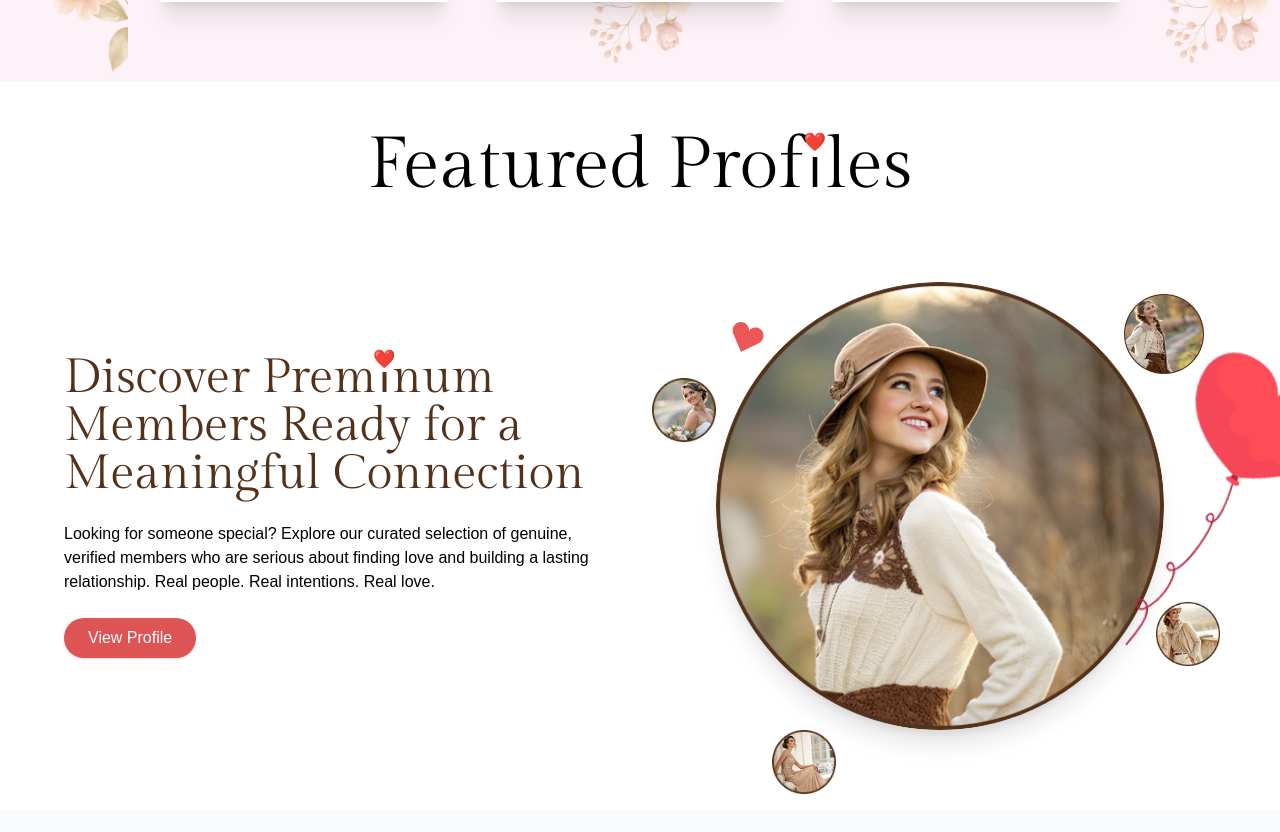
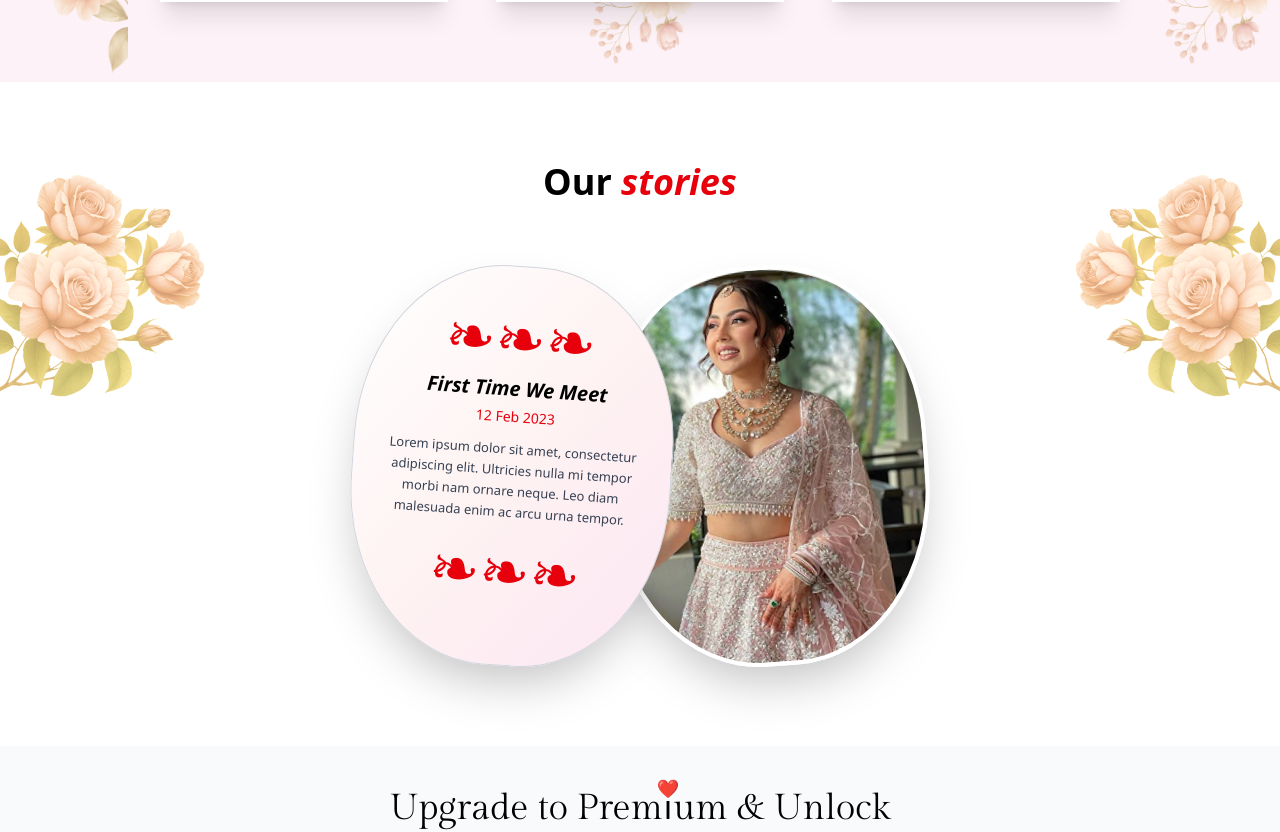
Before and after one commit to Manish6906/shaadisanskarRD, a React (Vite) app: page / in a window 1280 px wide. Shown: the part 2940-3772 px from the top of the page. Built offline with nearby package versions, Linux system fonts and the light colour scheme; no server answers; a web font is replaced by a local one.

Commit message:
complete all

```diff
--- a/src/Component/HomePage/FourthSection.jsx
+++ b/src/Component/HomePage/FourthSection.jsx
@@ -1,113 +1,54 @@
 import React from "react";
-import Image15 from "../../assets/Images/Image15.png";
-import ballon from "../../assets/Images/ballon.png";
-import Ellipse1 from "../../assets/Images/Ellipse1.png";
-import Ellipse2 from "../../assets/Images/Ellipse2.png";
-import Ellipse3 from "../../assets/Images/Ellipse3.png";
-import Heart from "../../assets/Images/Heart.png";
-import Ellipse4 from "../../assets/Images/Ellipse4.png";
-import { Link } from "react-router-dom";
+import girl1 from "../../assets/Images/Rectangle 394 (1).png";
+import smallflower from "../../assets/Images/jnbdjb 1.png";
+import smallflower1 from "../../assets/Images/jnbdjb 2.png";
 
-function FourthSection() {
+const OurStoriesSection = () => {
   return (
-    <div>
-    <h1 className="text-4xl sm:text-5xl md:text-6xl lg:text-7xl mt-12 gilda-display-regular text-black text-center">
-  Featured Prof
-  <span className="relative inline-block mx-[2px]">
-    <span className="inline-block">
-      <svg
-        className="w-[12px] h-[20px] lg:w-[18px] lg:h-[30px]"
-        viewBox="0 0 6 100"
-        xmlns="http://www.w3.org/2000/svg"
-      >
-        <line x1="3" y1="0" x2="3" y2="100" stroke="black" strokeWidth="15" />
-      </svg>
-    </span>
-    <span className="absolute top-[-14px] sm:top-[-1px] left-1/2 transform -translate-x-1/2 text-[#EB5757] text-base sm:text-lg">
-      ❤️
-    </span>
-  </span>
-  les
-</h1>
+    <div className="relative bg-white py-20 px-4 sm:px-8 lg:px-20 overflow-hidden font-jost">
+      {/* Floral corners - enlarged */}
+      <img
+        src={smallflower}
+        alt="smallflower"
+        className="absolute top-20 left-0 w-32 sm:w-44 md:w-52"
+      />
+      <img
+        src={smallflower1}
+        alt="smallflower1"
+        className="absolute top-20 right-0 w-32 sm:w-44 md:w-52"
+      />
 
+      {/* Section heading */}
+      <h2 className="text-3xl sm:text-4xl text-center font-semibold mb-16 ">
+        Our <span className="text-red-600 italic">stories</span>
+      </h2>
 
-    <section className="relative  py-20 px-6 md:px-16 text-[#53321B] overflow-hidden">
-      <div className="grid grid-cols-1 lg:grid-cols-2 items-center gap-12 z-10 relative gilda-display-regular">
-        {/* Text Content */}
-        <div className="space-y-6">
-
-          <h2 className="text-3xl sm:text-4xl md:text-5xl ">
-       Discover Prem
-            <span className="relative inline-block">
-              <span className="inline-block">
-                <svg className="w-[10px] h-[14px] lg:w-[15px] lg:h-[20px]" viewBox="0 0 6 100" xmlns="http://www.w3.org/2000/svg">
-                  <line x1="3" y1="0" x2="3" y2="100" stroke="#53321B" strokeWidth="20" />
-                </svg>
-              </span>
-              <span className="absolute top-[-12px] sm:top-[-8px] left-1/2 transform -translate-x-1/2  text-lg">
-                ❤️
-              </span>
-            </span>
-         num Members Ready for a Meaningful Connection
-          </h2>
-          <p className="text-black text-base jost">
-            Looking for someone special? Explore our curated selection of genuine, verified
-            members who are serious about finding love and building a lasting relationship.
-            Real people. Real intentions. Real love.
-
+      {/* Main Content */}
+      <div className="flex flex-col md:flex-row items-center justify-center relative z-10">
+        {/* Story Card */}
+        <div className="bg-gradient-to-br from-white via-red-50 to-pink-100 w-[90%] sm:w-[320px] h-[400px] rounded-[45%] border border-gray-300 shadow-2xl px-6 py-10 text-center rotate-[4deg] transition-transform duration-500 hover:scale-105 z-10">
+          <div className="text-red-600 text-6xl mb-2">❧❧❧</div>
+          <h3 className="text-xl font-semibold italic">First Time We Meet</h3>
+          <p className="text-red-600 text-sm mt-1 mb-3">12 Feb 2023</p>
+          <p className="text-[13px] text-gray-700 leading-relaxed">
+            Lorem ipsum dolor sit amet, consectetur adipiscing elit. Ultricies
+            nulla mi tempor morbi nam ornare neque. Leo diam malesuada enim ac
+            arcu urna tempor.
           </p>
-        <Link to="/userprofile">
-          <button className="bg-[#DE5353] text-white px-6 py-2 cursor-pointer rounded-full  jost shadow">
-            View Profile
-          </button>
-          </Link>
+          <div className="text-red-600 text-6xl mt-4">❧❧❧</div>
         </div>
 
-        {/* Main Image with Floating Elements */}
-        <div className="relative w-full max-w-md mx-auto">
-          {/* Main Circle Image */}
+        {/* Image - slightly overlapped */}
+        <div className="w-[90%] sm:w-[320px] h-[400px] -ml-10 md:-ml-16 mt-[-20px] md:mt-0 overflow-hidden rounded-[45%] shadow-2xl border-4 border-white -rotate-[4deg] transition-transform duration-500 hover:scale-105 z-0">
           <img
-            src={Image15}
-            alt="Profile Highlight"
-            className="rounded-full shadow-xl w-full"
-          />
-
-          {/* Floating Images Around the Circle */}
-          <img
-            src={ballon}
-            alt="ballon"
-            className="absolute top-1/2 -translate-y-1/2 -right-8 sm:-right-44 md:-right-[12.4rem] w-20 md:w-80"
-          />
-          <img
-            src={Ellipse1}
-            alt="Ellipse1"
-            className="absolute top-16 -left-10 sm:top-24 sm:-left-16 w-12 sm:w-16"
-          />
-          <img
-            src={Ellipse2}
-            alt="Ellipse2"
-            className="absolute top-2 -right-13 sm:top-3 sm:-right-20 transform -translate-x-1/2 w-14 sm:w-20"
-          />
-          <img
-            src={Ellipse3}
-            alt="Ellipse3"
-            className="absolute -bottom-12 left-10 sm:-bottom-16 sm:left-14 w-12 sm:w-16"
-          />
-          <img
-            src={Heart}
-            alt="Heart"
-            className="absolute top-10 left-2 sm:left-4 w-6 sm:w-8"
-          />
-          <img
-            src={Ellipse4}
-            alt="Ellipse4"
-            className="absolute top-64 -right-1 sm:top-80 sm:-right-14 w-12 sm:w-16"
+            src={girl1}
+            alt="Couple"
+            className="w-full h-full object-cover"
           />
         </div>
       </div>
-    </section>
     </div>
   );
-}
+};
 
-export default FourthSection;
+export default OurStoriesSection;
```
Also changed, not shown: src/assets/Images/jnbdjb 1.png (added), src/assets/Images/jnbdjb 2.png (added).
